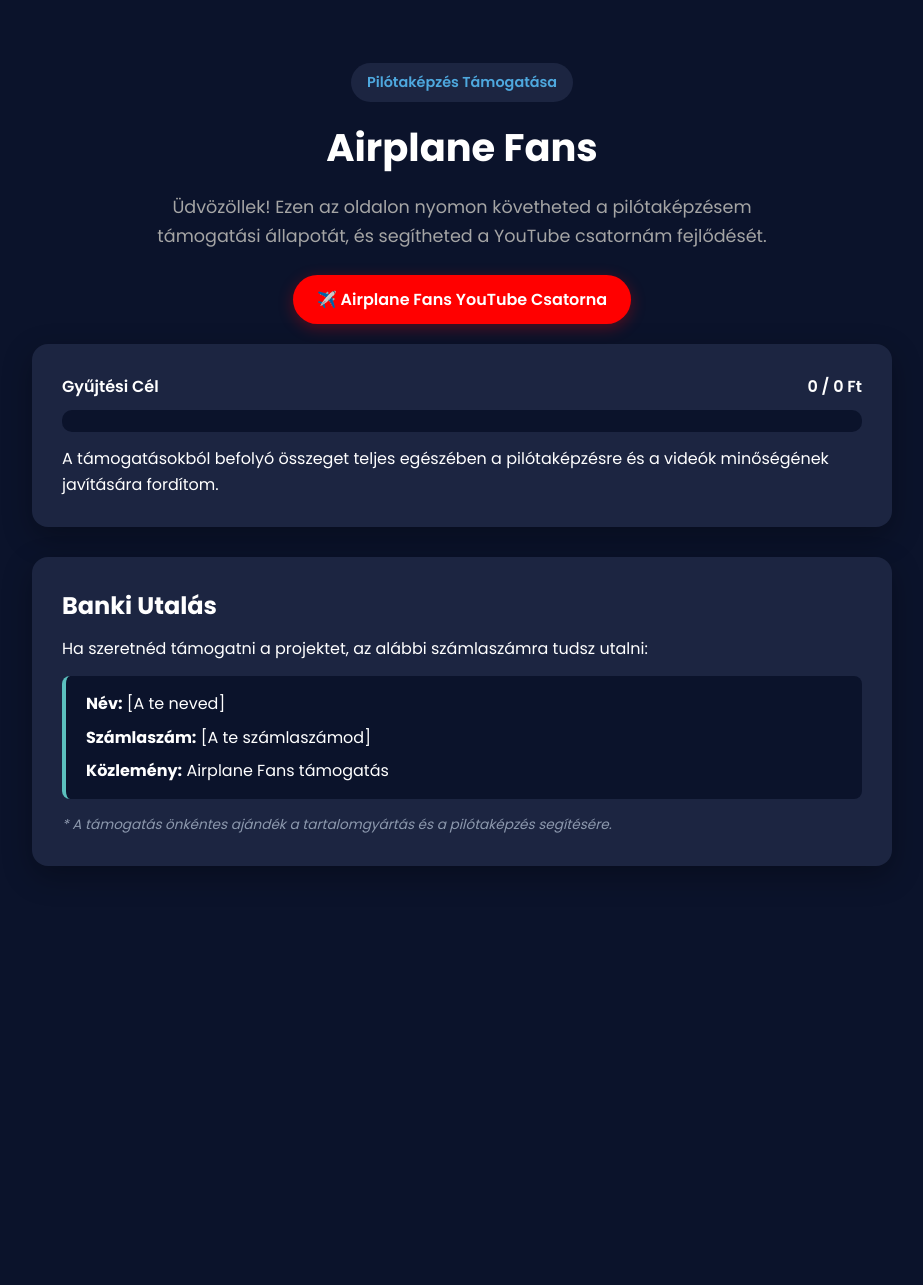
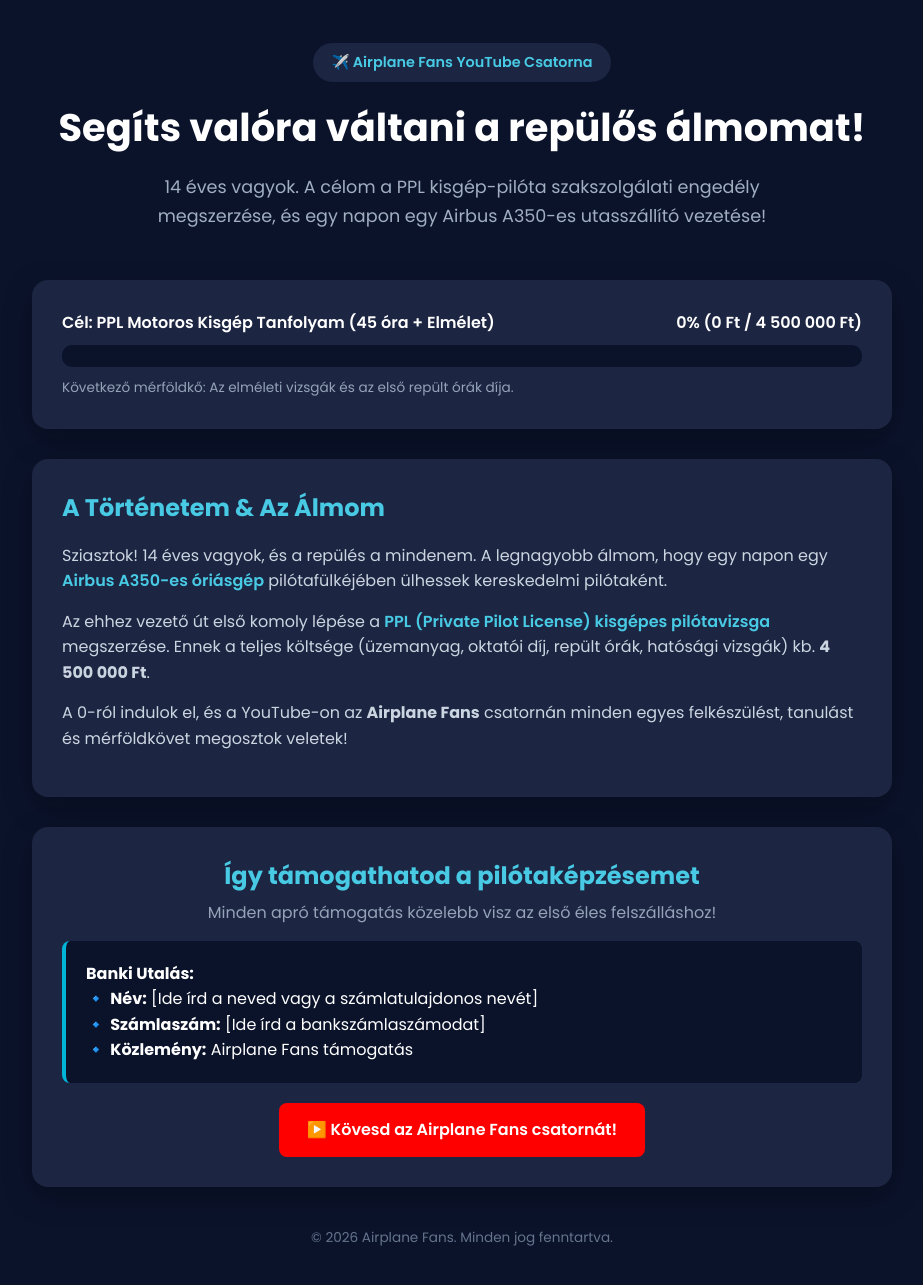
Before and after one commit to ambruska2019/pilot-project, a plain HTML site: page index.html in a window 1280 px wide. Shown: the part 37-1322 px from the top of the page, without its empty margins (178-1101 px from the left). Before the commit the page ends 993 px from the top, so only its background shows below. Drawn offline with Linux system fonts and the light colour scheme.

Commit message:
Update index.html

```diff
--- a/index.html
+++ b/index.html
@@ -16,7 +16,6 @@
             background-color: #0b132b;
             color: #ffffff;
             line-height: 1.6;
-      padding: 20px;
         }
         .container {
             max-width: 900px;
@@ -25,43 +24,34 @@
         }
         header {
             text-align: center;
-      padding: 40px 0 20px 0;
+            padding: 40px 0 20px;
         }
         .badge {
             background: #1c2541;
-      color: #4ea8de;
-      padding: 8px 16px;
+            color: #48cae4;
+            padding: 8px 18px;
             border-radius: 20px;
             font-size: 0.9rem;
             display: inline-block;
             margin-bottom: 15px;
             font-weight: 600;
+            text-decoration: none;
+            transition: background 0.3s ease, transform 0.2s ease;
+        }
+        .badge:hover {
+            background: #25325c;
+            transform: translateY(-2px);
         }
         h1 {
             font-size: 2.4rem;
             margin-bottom: 15px;
             color: #ffffff;
         }
-    .subtitle {
+        p.subtitle {
             font-size: 1.1rem;
-      color: #a5a5a5;
+            color: #a0aec0;
             max-width: 650px;
-      margin: 0 auto 25px auto;
-    }
-    .yt-button {
-      display: inline-block;
-      background-color: #ff0000;
-      color: #ffffff;
-      text-decoration: none;
-      padding: 12px 24px;
-      border-radius: 30px;
-      font-weight: 600;
-      transition: background-color 0.3s ease, transform 0.2s ease;
-      box-shadow: 0 4px 15px rgba(255, 0, 0, 0.3);
-    }
-    .yt-button:hover {
-      background-color: #cc0000;
-      transform: translateY(-2px);
+            margin: 0 auto 30px;
         }
         .card {
             background: #1c2541;
@@ -73,9 +63,8 @@
         .progress-title {
             display: flex;
             justify-content: space-between;
-      align-items: center;
+            font-weight: 600;
             margin-bottom: 10px;
-      font-weight: 600;
             flex-wrap: wrap;
             gap: 5px;
         }
@@ -84,33 +73,51 @@
             height: 22px;
             border-radius: 10px;
             overflow: hidden;
-      margin-bottom: 14px;
+            margin-bottom: 10px;
         }
         .progress-bar-fill {
-      background: linear-gradient(90deg, #4ea8de, #5bc0be);
+            background: linear-gradient(90deg, #0077b6, #00b4d8);
             height: 100%;
-      width: 0%;
+            width: 0%; /* Ahogy gyűlik a támogatás, ezt a 0%-ot átírhatod */
             border-radius: 10px;
-      transition: width 0.5s ease;
+        }
+        .story-text {
+            color: #cbd5e1;
+            font-size: 1rem;
+            margin-bottom: 15px;
+        }
+        .highlight {
+            color: #48cae4;
+            font-weight: 600;
         }
         .bank-details {
-      background-color: #0b132b;
-      border-left: 4px solid #5bc0be;
-      padding: 15px 20px;
+            background: #0b132b;
+            padding: 20px;
             border-radius: 8px;
             margin-top: 15px;
+            text-align: left;
+            border-left: 4px solid #00b4d8;
         }
-    .bank-details p {
-      margin-bottom: 8px;
+        .btn {
+            display: inline-block;
+            padding: 14px 28px;
+            font-size: 1rem;
+            font-weight: 600;
+            text-decoration: none;
+            border-radius: 8px;
+            background: #ff0000;
+            color: #ffffff;
+            transition: transform 0.2s;
+            margin-top: 20px;
         }
-    .bank-details p:last-child {
-      margin-bottom: 0;
+        .btn:hover {
+            transform: translateY(-2px);
         }
-    .note {
+        footer {
+            text-align: center;
+            color: #64748b;
             font-size: 0.85rem;
-      color: #8d99ae;
-      margin-top: 15px;
-      font-style: italic;
+            margin-top: 40px;
         }
     </style>
 </head>
@@ -118,39 +125,55 @@
 
 <div class="container">
     <header>
-      <span class="badge">Pilótaképzés Támogatása</span>
-      <h1>Airplane Fans</h1>
-      <p class="subtitle">Üdvözöllek! Ezen az oldalon nyomon követheted a pilótaképzésem támogatási állapotát, és segítheted a YouTube csatornám fejlődését.</p>
-      <a href="https://www.youtube.com/@airplanefans" target="_blank" class="yt-button">✈️ Airplane Fans YouTube Csatorna</a>
+        <a href="https://www.youtube.com/@airplanefans" target="_blank" class="badge">✈️ Airplane Fans YouTube Csatorna</a>
+        <h1>Segíts valóra váltani a repülős álmomat!</h1>
+        <p class="subtitle">14 éves vagyok. A célom a PPL kisgép-pilóta szakszolgálati engedély megszerzése, és egy napon egy Airbus A350-es utasszállító vezetése!</p>
     </header>
 
-    <main>
-      <!-- Támogatási állás kártya -->
+    <!-- Mérföldkő számláló -->
     <div class="card">
         <div class="progress-title">
-          <span>Gyűjtési Cél</span>
-          <span>0 / 0 Ft</span>
+            <span>Cél: PPL Motoros Kisgép Tanfolyam (45 óra + Elmélet)</span>
+            <span>0% (0 Ft / 4 500 000 Ft)</span>
         </div>
         <div class="progress-bar-bg">
             <div class="progress-bar-fill"></div>
         </div>
-        <p>A támogatásokból befolyó összeget teljes egészében a pilótaképzésre és a videók minőségének javítására fordítom.</p>
+        <p style="font-size: 0.85rem; color: #94a3b8;">Következő mérföldkő: Az elméleti vizsgák és az első repült órák díja.</p>
     </div>
 
-      <!-- Banki utalás kártya -->
+    <!-- Történeted -->
     <div class="card">
-        <h2>Banki Utalás</h2>
-        <p style="margin-top: 10px;">Ha szeretnéd támogatni a projektet, az alábbi számlaszámra tudsz utalni:</p>
+        <h2 style="margin-bottom: 15px; color: #48cae4;">A Történetem & Az Álmom</h2>
+        <p class="story-text">
+            Sziasztok! 14 éves vagyok, és a repülés a mindenem. A legnagyobb álmom, hogy egy napon egy <span class="highlight">Airbus A350-es óriásgép</span> pilótafülkéjében ülhessek kereskedelmi pilótaként.
+        </p>
+        <p class="story-text">
+            Az ehhez vezető út első komoly lépése a <span class="highlight">PPL (Private Pilot License) kisgépes pilótavizsga</span> megszerzése. Ennek a teljes költsége (üzemanyag, oktatói díj, repült órák, hatósági vizsgák) kb. <strong>4 500 000 Ft</strong>.
+        </p>
+        <p class="story-text">
+            A 0-ról indulok el, és a YouTube-on az <strong>Airplane Fans</strong> csatornán minden egyes felkészülést, tanulást és mérföldkövet megosztok veletek!
+        </p>
+    </div>
+
+    <!-- Támogatás rész -->
+    <div class="card" style="text-align: center;">
+        <h2 style="color: #48cae4;">Így támogathatod a pilótaképzésemet</h2>
+        <p style="color: #94a3b8; margin-top: 5px;">Minden apró támogatás közelebb visz az első éles felszálláshoz!</p>
 
         <div class="bank-details">
-          <p><strong>Név:</strong> [A te neved]</p>
-          <p><strong>Számlaszám:</strong> [A te számlaszámod]</p>
-          <p><strong>Közlemény:</strong> Airplane Fans támogatás</p>
+            <p><strong>Banki Utalás:</strong></p>
+            <p>🔹 <strong>Név:</strong> [Ide írd a neved vagy a számlatulajdonos nevét]</p>
+            <p>🔹 <strong>Számlaszám:</strong> [Ide írd a bankszámlaszámodat]</p>
+            <p>🔹 <strong>Közlemény:</strong> Airplane Fans támogatás</p>
         </div>
 
-        <p class="note">* A támogatás önkéntes ajándék a tartalomgyártás és a pilótaképzés segítésére.</p>
+        <a href="https://www.youtube.com/@airplanefans" target="_blank" class="btn">▶️ Kövesd az Airplane Fans csatornát!</a>
     </div>
-    </main>
+
+    <footer>
+        <p>© 2026 Airplane Fans. Minden jog fenntartva.</p>
+    </footer>
 </div>
 
 </body>
```
Lines whose indentation alone changed are shown as unchanged.
